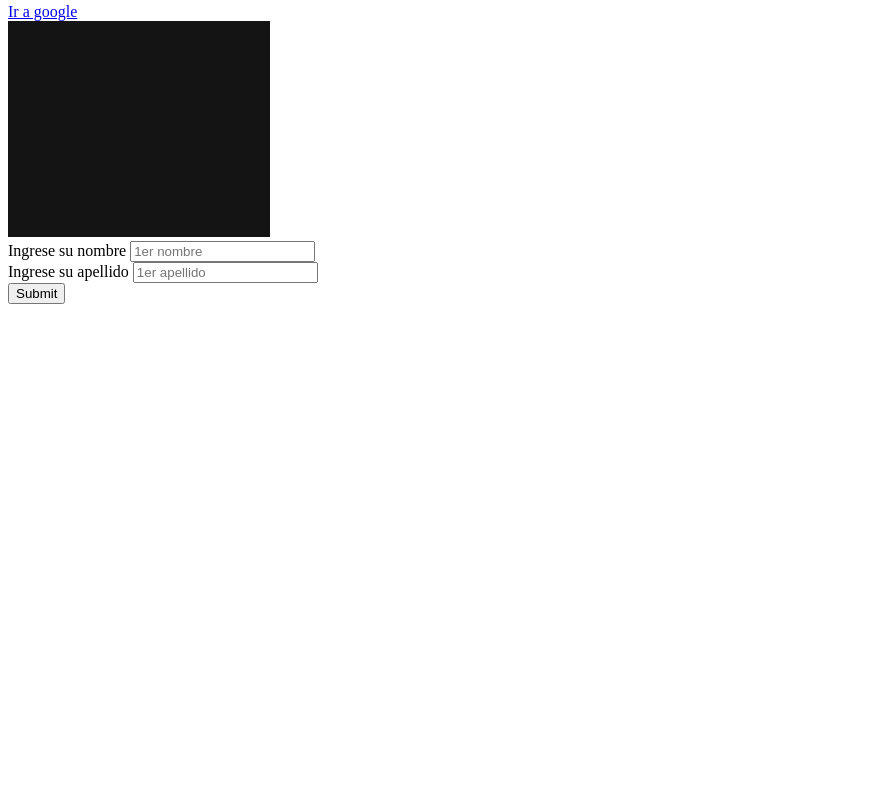
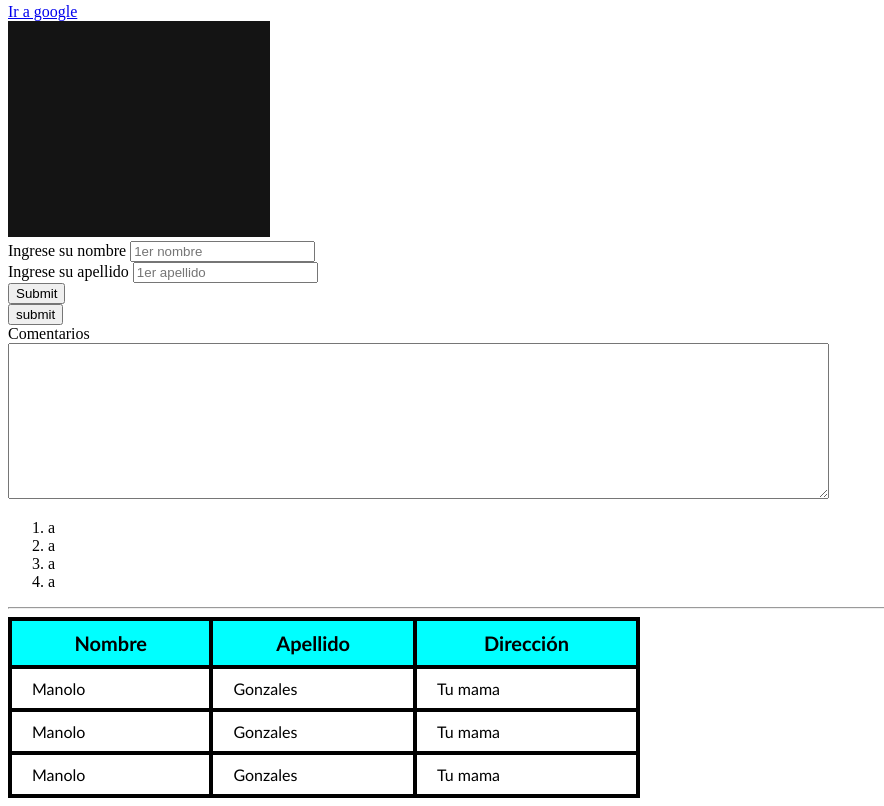
Before and after one commit to Filons0/proyecto-1-html, a plain HTML site: page index.html in a window 1280 px wide. Shown: the part 485-1291 px from the top of the page, without its empty margins (0-884 px from the left). Before the commit the page ends 800 px from the top, so only its background shows below. Drawn offline with Linux system fonts and the light colour scheme.

Commit message:
Estructura html del blog de animales

```diff
--- /dev/null
+++ b/index.css
@@ -0,0 +1,22 @@
+table, th, td {
+    border: 1px solid black;
+    background-color: black;
+    font-family: 'Gill Sans', 'Gill Sans MT', Calibri, 'Trebuchet MS', sans-serif;
+}
+th, td {
+    padding: 10px 20px;
+}
+table {
+    width: 50%;
+}
+th {
+    background-color: aqua;
+    font-size: 20px;
+}
+td {
+    background-color: white;
+    font-size: 16px;
+}
+table {
+    break-before:avoid;
+}
--- a/index.html
+++ b/index.html
@@ -5,7 +5,9 @@
     <meta charset="UTF-8">
     <meta http-equiv="X-UA-Compatible" content="IE=edge">
     <meta name="viewport" content="width=device-width, initial-scale=1.0">
+    <link rel="stylesheet" href="index.css">
     <title>Yo</title>
+    <style></style>
 </head>
 
 <body>
@@ -29,8 +31,10 @@
     <img src="images/pantalla negra.png" alt="pantalla negra">
 
     <form action="/formulario" method="post">
-        <label for="nombre">Ingrese su nombre</label>
-        <input type="text" id="nombre" placeholder="1er nombre" name="first_name">
+        <label>
+            Ingrese su nombre
+            <input type="text" id="nombre" placeholder="1er nombre" name="first_name">
+        </label>
 
         <br>
 
@@ -41,7 +45,60 @@
 
         <input type="submit">
 
+        <br>
+
+        <button type="submit">submit</button>
+        <br>
+        <label for="comments">Comentarios</label>
+        <br>
+        <textarea name="comments" id="comments" cols="100" rows="10" aria-placeholder="Ponga su comentario"></textarea>
+
+        <ol>
+            <li>a</li>
+            <li>a</li>
+            <li>a</li>
+            <li>a</li>
+
+        </ol>
+
+        <hr>
+
+        <table style="border: 1px solid black;">
+
+            <thead>
+                <tr>
+                    <th>Nombre</th>
+                    <th>Apellido</th>
+                    <th>Dirección</th>
+                </tr>
+            </thead>
+
+            <tbody>
+                <tr>
+                    <td >Manolo</td>
+                    <td>Gonzales</td>
+                    <td>Tu mama</td>
+
+                </tr>
+
+                <tr>
+                    <td>Manolo</td>
+                    <td>Gonzales</td>
+                    <td>Tu mama</td>
+                </tr>
+
+                <tr>
+                    <td>Manolo</td>
+                    <td>Gonzales</td>
+                    <td>Tu mama</td>
+                </tr>
+            </tbody>
+
+        </table>
+
     </form>
+
+
 
 
 
```
Also changed, not shown: Blog1.html (added, +45 -0 lines), images/1653826510_995351_1653826595_noticia_normal_recorte1.jpg (added), images/Screenshot_2.png (added), images/descarga (1).png (added), images/descarga.jfif (added), 1 other file.
